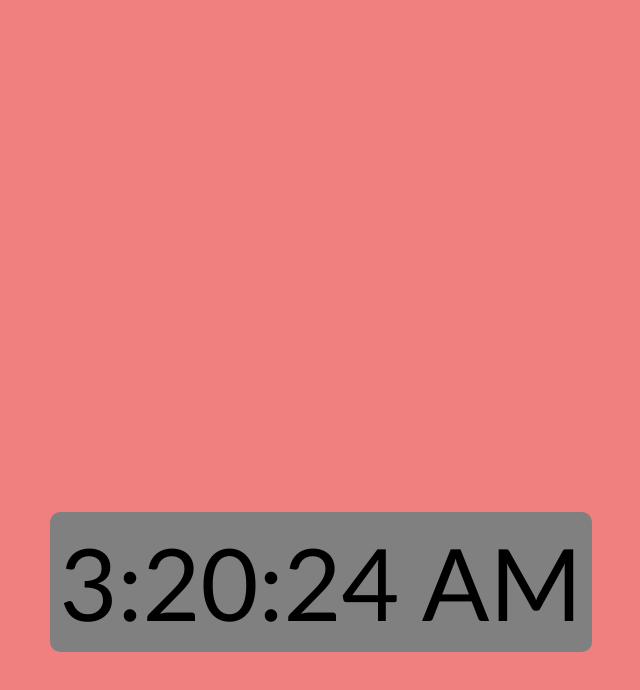
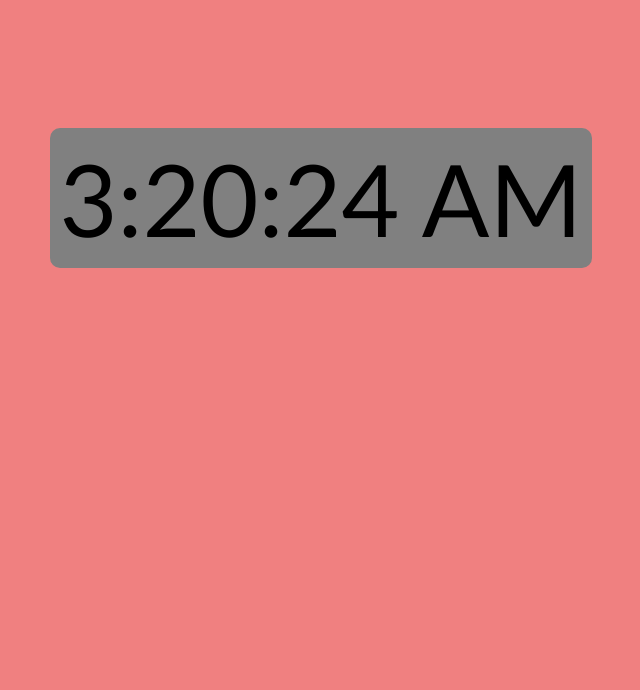
Before and after one commit to callbackhell-1/Javascript-projects, a plain HTML site: page 02_digital_clock/index.html in a window 1280 px wide. Shown: the whole page, without its empty margins (319-959 px from the left). Drawn offline with Linux system fonts and the light colour scheme.

Commit message:
Digital clock

```diff
--- a/02_digital_clock/style.css
+++ b/02_digital_clock/style.css
@@ -11,7 +11,7 @@ body {
 
 .clock {
   background-color: grey;
-  margin-top: 40vw;
+  margin-top: 10vw;
   padding: 10px;
   border-radius: 10px;
 }
```
